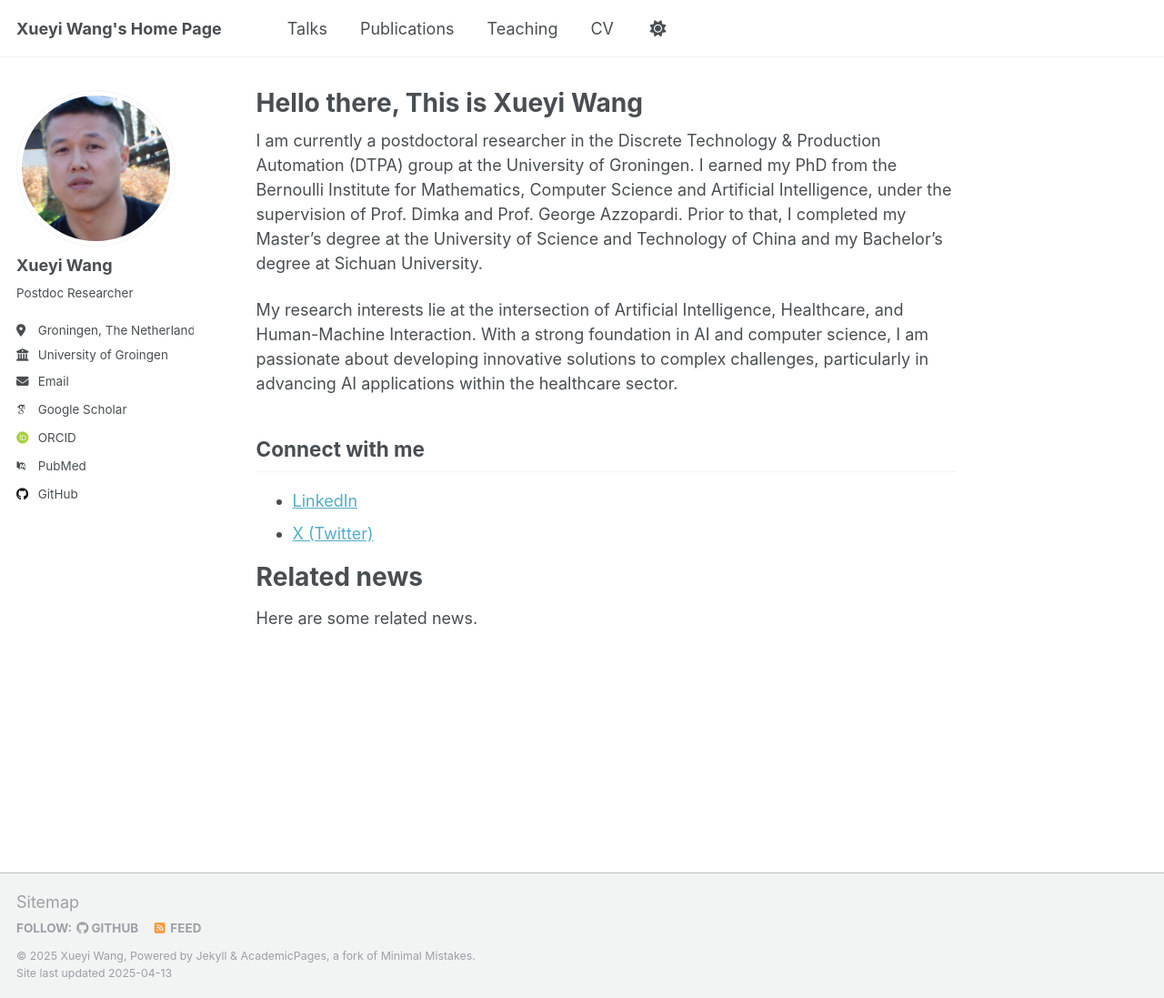
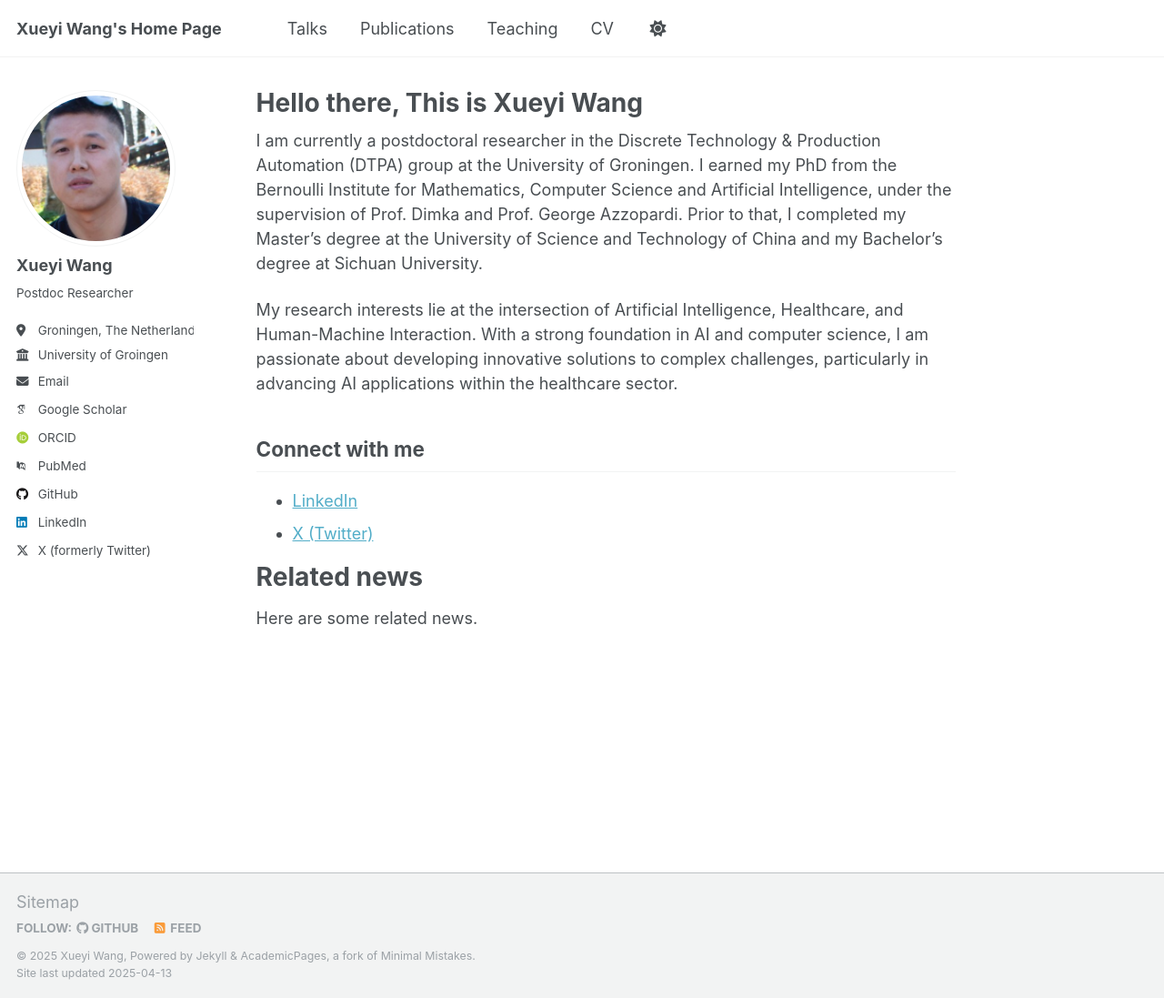
Before and after one commit to Xueyi-Wang/Xueyi-Wang.github.io, a Jekyll site: the page built from _pages/about.md, in a window 1280 px wide and 1097 px high. Shown: the whole window at 91% size. Built offline with Jekyll 4.4.1, drawn with Linux system fonts in a browser that asks for light colours; some web fonts are replaced; part of the change alters nothing that is shown.

Commit message:
linked in x

```diff
--- a/_config.yml
+++ b/_config.yml
@@ -59,7 +59,7 @@ author:
   keybase          : # Username
   instagram        : # Username
   lastfm           : # Username
-  linkedin         : # Username
+  linkedin         : "https://www.linkedin.com/in/xueyiwang/"
   mastodon         : # URL
   medium           : # URL
   pinterest        : # Username
@@ -67,7 +67,7 @@ author:
   steam            : # Username
   telegram         : # URL
   tumblr           : # Username
-  twitter          : # Username for X / Twitter
+  twitter          : "https://x.com/XueyiWang_"
   vine             : # Username
   weibo            : # Username
   wikipedia        : # Username
```
